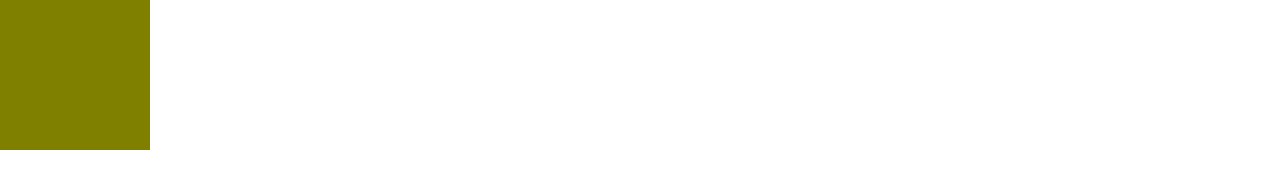
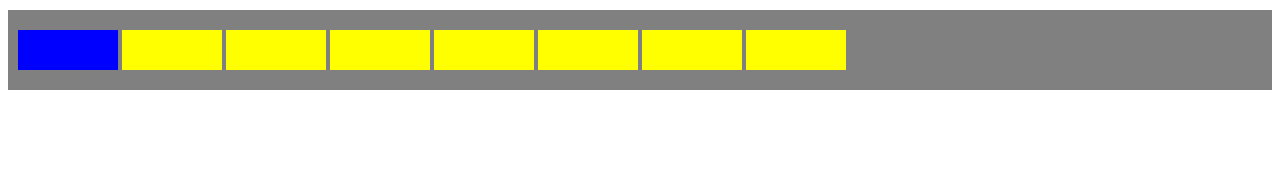
Before and after one commit to PvlRusMtl/js_project_1, a plain HTML site: page preview/index.html in a window 1280 px wide. Drawn offline with Linux system fonts and the light colour scheme.

Commit message:
exercice 19

```diff
--- a/preview/index.html
+++ b/preview/index.html
@@ -1,16 +1,22 @@
 <!DOCTYPE html>
-<html lang="en">
+<html lang="ru">
   <head>
-    <meta charset="UTF-8">
+    <meta charset="utf-8">
     <meta http-equiv="X-UA-Compatible" content="IE=edge">
-    <meta name="viewport" content="width=device-width, initial-scale=1.0">
-    <title>Test</title>
+   	<title>JavaScript</title>
    	<link rel="stylesheet" href="style.css">
   </head>
   <body>
-    <div class="wrapper">
-        <div class="box"></div>
 
+    <div id="first" class="btn-block">
+      <button class="blue some"></button>
+      <button></button>
+      <button></button>
+      <button></button>
+      <button></button>
+      <button></button>
+      <button></button>
+      <button></button>
     </div>
 
 	<script src="script.js"></script>
--- a/preview/script.js
+++ b/preview/script.js
@@ -1,10 +1,11 @@
 'use strict';
 
 
-function isPangram(string) {
-    const set = new Set(string);
-    const str1 = Array.from(set).join('')
-                        .replace(/ /g,'');
-    return (str1.substring(1).length === 26);
-}
-isPangram('The quick brown fox jumps over the lazy dog');
+
+function deepCount(a) {
+   return a
+   .reduce((acc, val) => {
+      return acc + (Array.isArray(val) ? deepCount(val) : 0);
+   }, a.length);
+};
+deepCount([1, 5, 3]);
--- a/preview/style.css
+++ b/preview/style.css
@@ -1,12 +1,34 @@
-* {
-    box-sizing: border-box;
-    margin: 0;
-    padding: 0;
+.box {
+  position: absolute;
+  width: 100px;
+  height: 100px;
+  background-color: blue;
+}
+.wrapper {
+  position: relative;
+  width: 400px;
+  height: 400px;
+  border: 3px solid red;
+}
+.btn-block {
+	padding: 10px;
+	background-color: grey;
+	margin-top: 10px;
+}
+button {
+  margin-bottom: 10px;
+  margin-top: 10px;
+  width: 100px;
+  height: 40px;
+  background-color: yellow;
+  border: none;
+  transition: 0.3s all;
 }
 
-.box {
-    width: 150px;
-    height: 150px;
-    margin-bottom: 10px;
-    background-color: olive;
+.blue {
+    background-color: blue;
 }
+
+.red {
+    background-color: red;
+}
```
Lines whose indentation alone changed are shown as unchanged.
